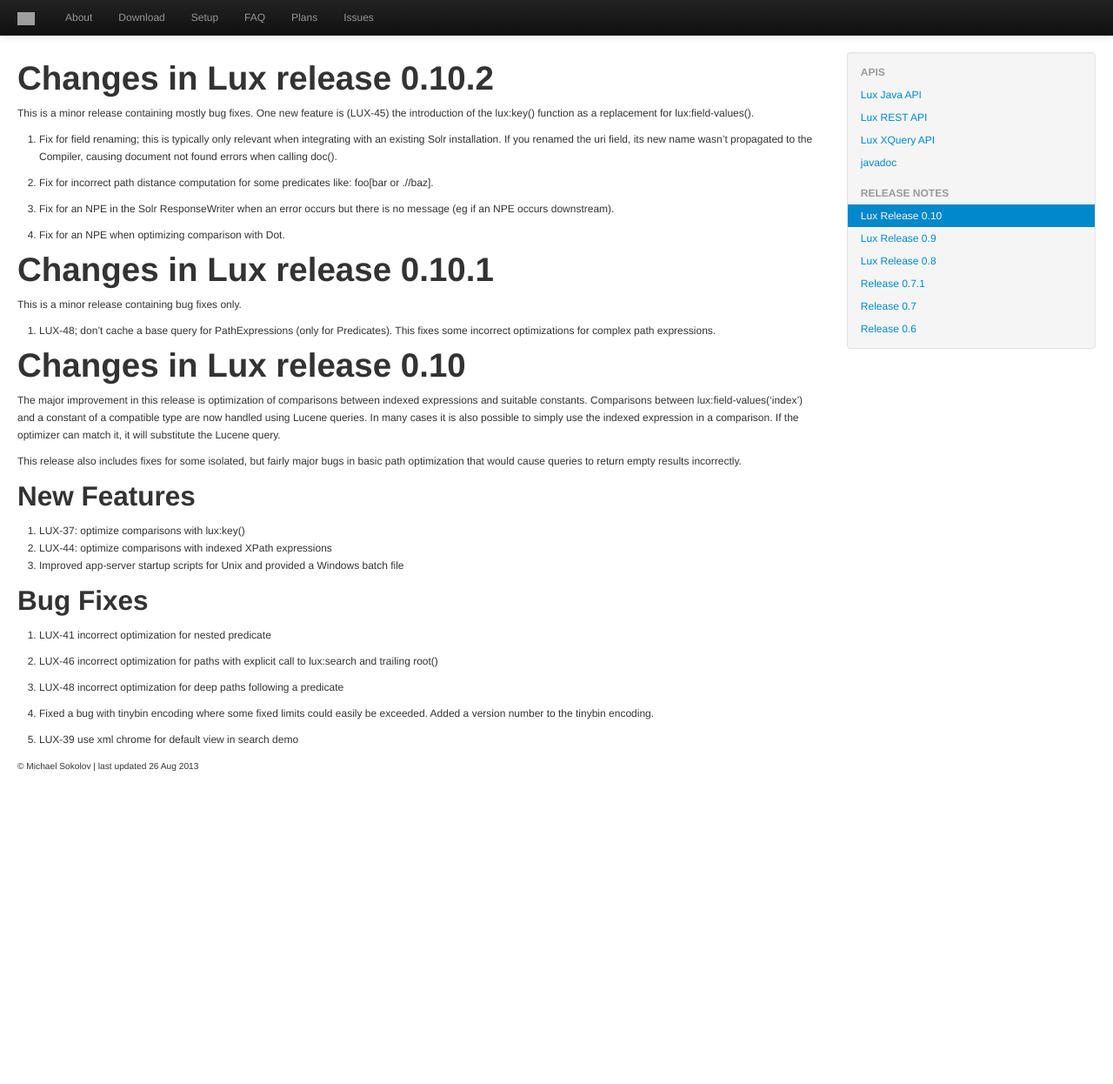
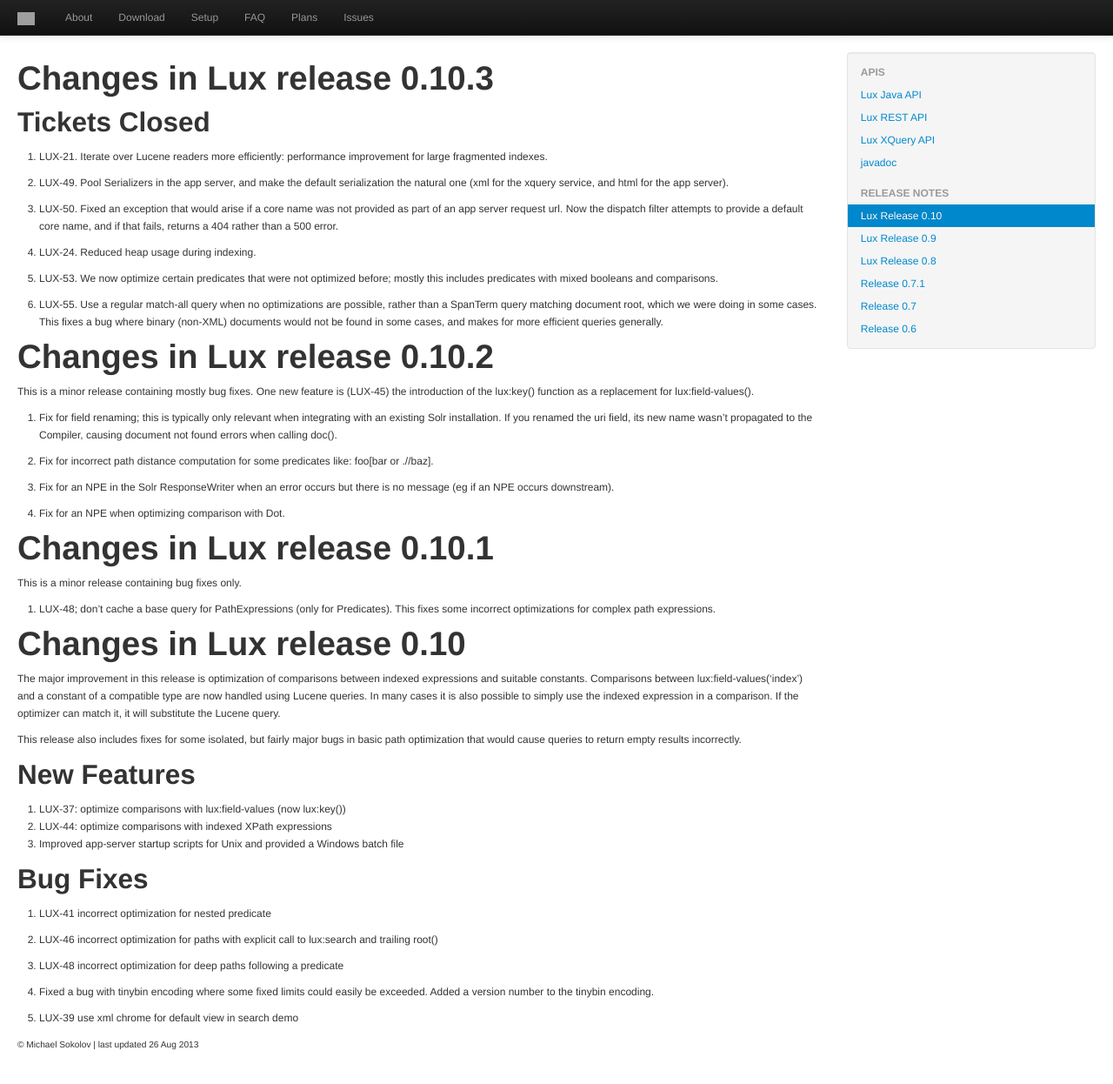
Before and after one commit to msokolov/lux, a Jekyll site: the page built from doc/RELEASE-0.10.md, in a window 1280 px wide and 1261 px high. Shown: the top 1246 px of the window at 87% size. Built offline with Jekyll 4.4.1, drawn with Linux system fonts in a browser that asks for light colours; grey boxes are pictures that could not be loaded.

Commit message:
0.10.3 change log entries

```diff
--- a/doc/RELEASE-0.10.md
+++ b/doc/RELEASE-0.10.md
@@ -4,6 +4,27 @@
 group: release
 pos: 5
 ---
+
+# Changes in Lux release 0.10.3
+
+## Tickets Closed
+
+1. LUX-21. Iterate over Lucene readers more efficiently: performance
+improvement for large fragmented indexes.
+
+2. LUX-49. Pool Serializers in the app server, and make the default serialization the natural one (xml for the xquery service, and html for the app server).
+
+3. LUX-50. Fixed an exception that would arise if a core name was not provided as part of an app server request url.  Now the dispatch filter attempts to provide a default core name, and if that fails, returns a 404 rather than a 500 error.
+
+4. LUX-24. Reduced heap usage during indexing.
+
+5. LUX-53. We now optimize certain predicates that were not optimized before; mostly this includes predicates with mixed booleans and comparisons.
+
+6. LUX-55. Use a regular match-all query when no optimizations are
+possible, rather than a SpanTerm query matching document root, which we
+were doing in some cases.  This fixes a bug where binary (non-XML)
+documents would not be found in some cases, and makes for more efficient
+queries generally.
 
 # Changes in Lux release 0.10.2
 
@@ -46,7 +67,7 @@
 
 ## New Features
 
-1. LUX-37: optimize comparisons with lux:key()
+1. LUX-37: optimize comparisons with lux:field-values (now lux:key())
 2. LUX-44: optimize comparisons with indexed XPath expressions
 3. Improved app-server startup scripts for Unix and provided a Windows batch file
 
```
